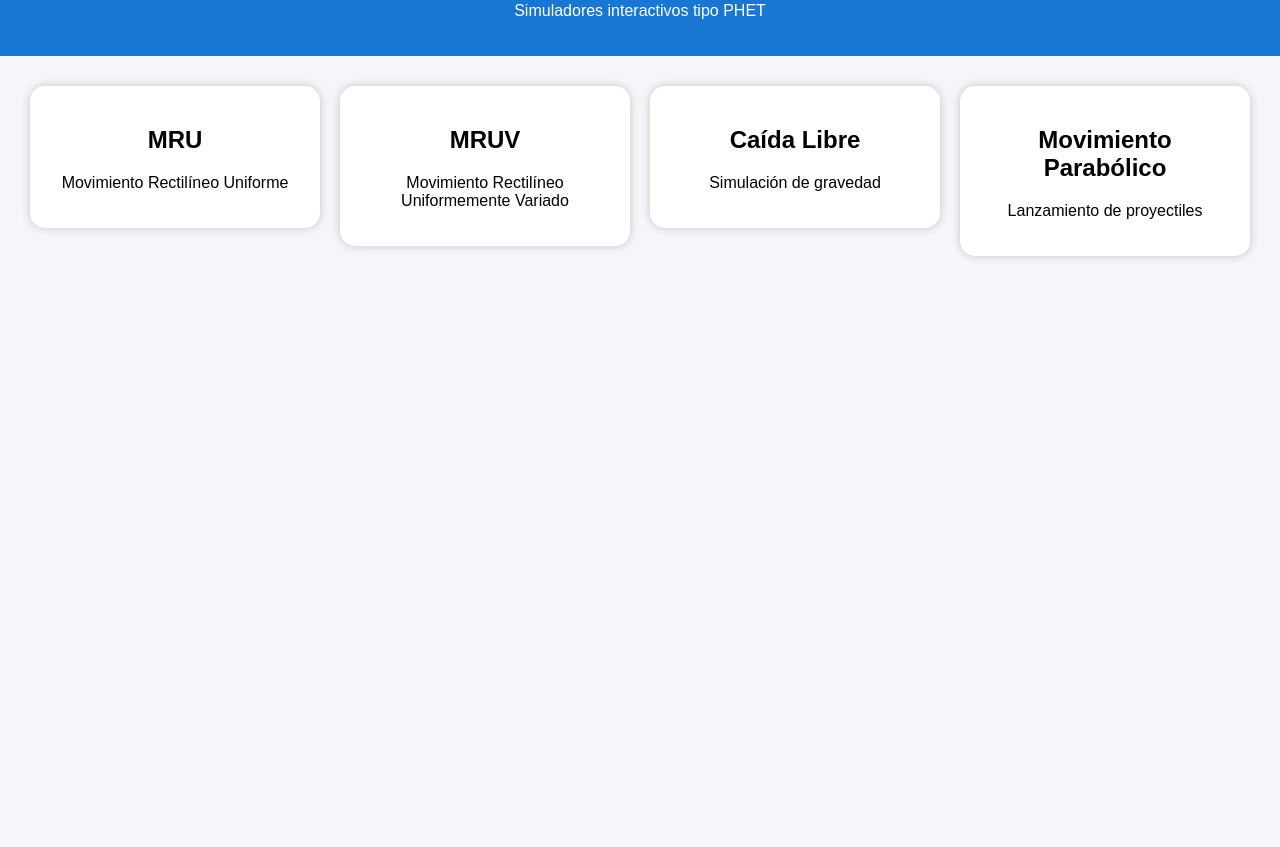
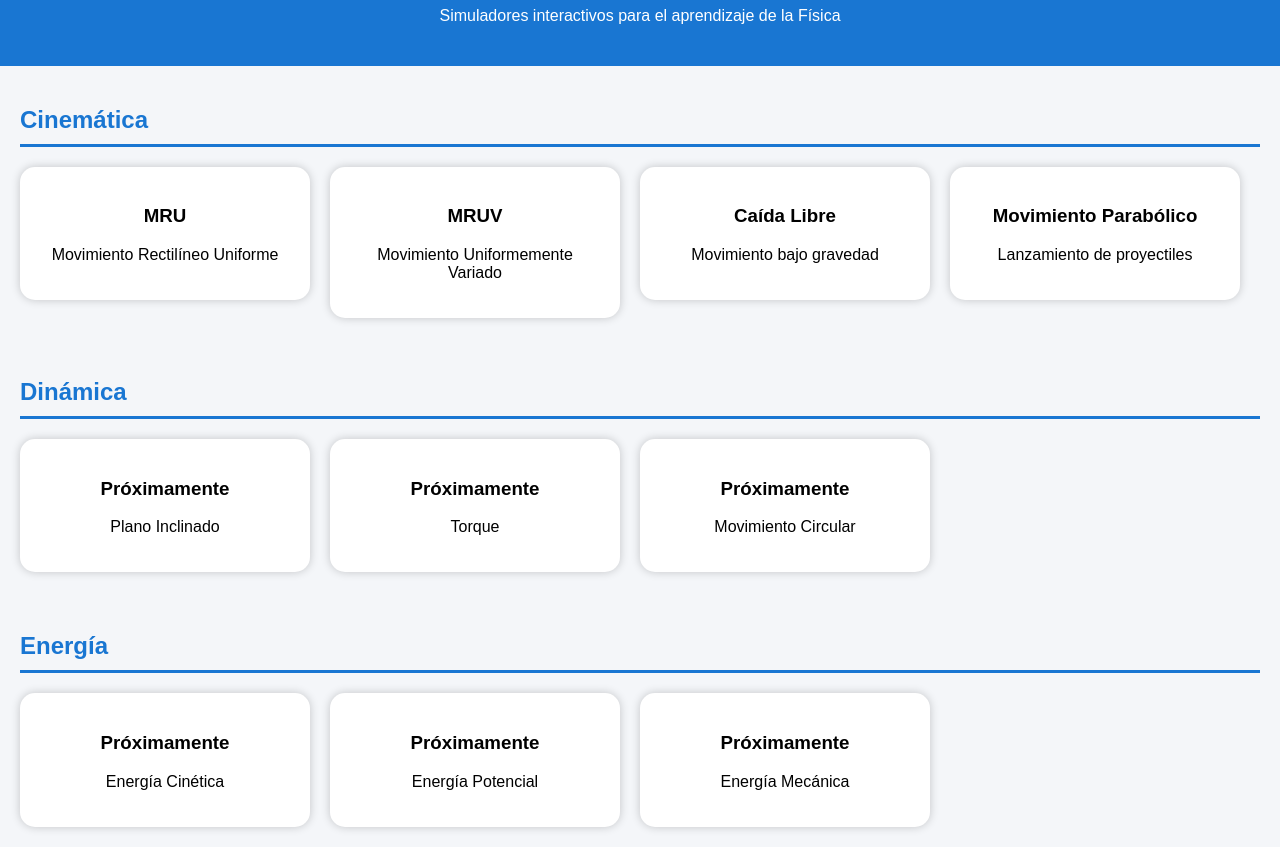
Before and after one commit to valeria-Ospina/Laboratorio-de-Fisica-1---Interactivo, a plain HTML site: page index.html in a window 1280 px wide. Shown: the part 98-945 px from the top of the page. Before the commit the page ends 800 px from the top, so only its background shows below. Drawn offline with Linux system fonts and the light colour scheme.

Commit message:
Enhance index.html with new categories and content
Added new categories and updated card headings in index.html.

```diff
--- a/index.html
+++ b/index.html
@@ -15,16 +15,24 @@ background:#f4f6f9;
 header{
 background:#1976d2;
 color:white;
+padding:25px;
+text-align:center;
+}
+
+.categoria{
 padding:20px;
-text-align:center;
+}
+
+.categoria h2{
+color:#1976d2;
+border-bottom:3px solid #1976d2;
+padding-bottom:10px;
 }
 
 .container{
 display:flex;
-justify-content:center;
+flex-wrap:wrap;
 gap:20px;
-padding:30px;
-flex-wrap:wrap;
 }
 
 .card{
@@ -35,7 +43,7 @@ width:250px;
 box-shadow:0 0 10px rgba(0,0,0,0.2);
 text-align:center;
 cursor:pointer;
-transition:0.3s;
+transition:.3s;
 }
 
 .card:hover{
@@ -55,40 +63,96 @@ color:black;
 
 <header>
 <h1>Laboratorio Virtual de Física</h1>
-<p>Simuladores interactivos tipo PHET</p>
+<p>Simuladores interactivos para el aprendizaje de la Física</p>
 </header>
+
+<div class="categoria">
+
+<h2>Cinemática</h2>
 
 <div class="container">
 
 <a href="mru.html">
 <div class="card">
-<h2>MRU</h2>
+<h3>MRU</h3>
 <p>Movimiento Rectilíneo Uniforme</p>
 </div>
 </a>
 
 <a href="mruv.html">
 <div class="card">
-<h2>MRUV</h2>
-<p>Movimiento Rectilíneo Uniformemente Variado</p>
+<h3>MRUV</h3>
+<p>Movimiento Uniformemente Variado</p>
 </div>
 </a>
 
 <a href="caida.html">
 <div class="card">
-<h2>Caída Libre</h2>
-<p>Simulación de gravedad</p>
+<h3>Caída Libre</h3>
+<p>Movimiento bajo gravedad</p>
 </div>
 </a>
 
 <a href="parabolico.html">
 <div class="card">
-<h2>Movimiento Parabólico</h2>
+<h3>Movimiento Parabólico</h3>
 <p>Lanzamiento de proyectiles</p>
 </div>
 </a>
 
 </div>
 
+</div>
+
+<div class="categoria">
+
+<h2>Dinámica</h2>
+
+<div class="container">
+
+<div class="card">
+<h3>Próximamente</h3>
+<p>Plano Inclinado</p>
+</div>
+
+<div class="card">
+<h3>Próximamente</h3>
+<p>Torque</p>
+</div>
+
+<div class="card">
+<h3>Próximamente</h3>
+<p>Movimiento Circular</p>
+</div>
+
+</div>
+
+</div>
+
+<div class="categoria">
+
+<h2>Energía</h2>
+
+<div class="container">
+
+<div class="card">
+<h3>Próximamente</h3>
+<p>Energía Cinética</p>
+</div>
+
+<div class="card">
+<h3>Próximamente</h3>
+<p>Energía Potencial</p>
+</div>
+
+<div class="card">
+<h3>Próximamente</h3>
+<p>Energía Mecánica</p>
+</div>
+
+</div>
+
+</div>
+
 </body>
 </html>
```
